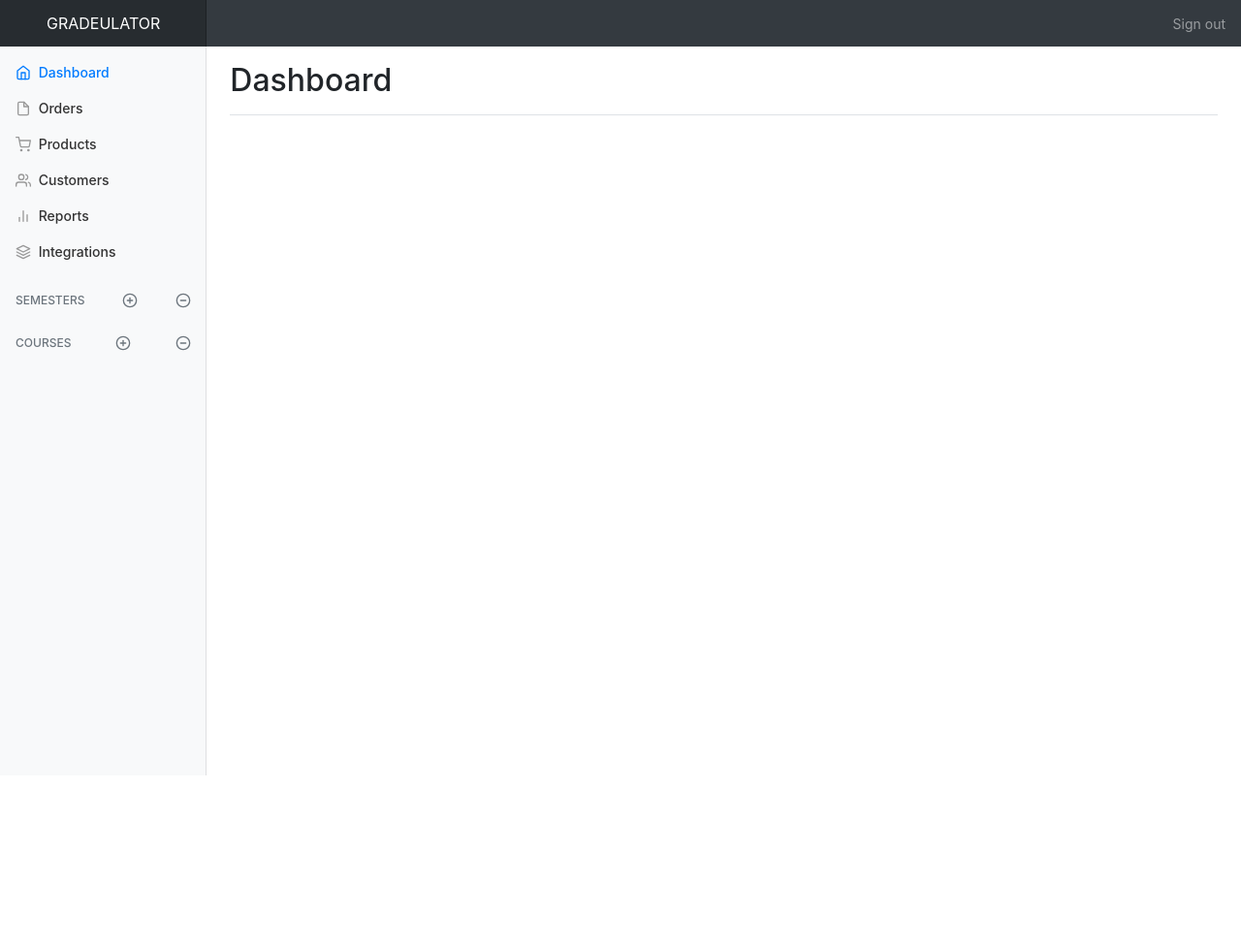
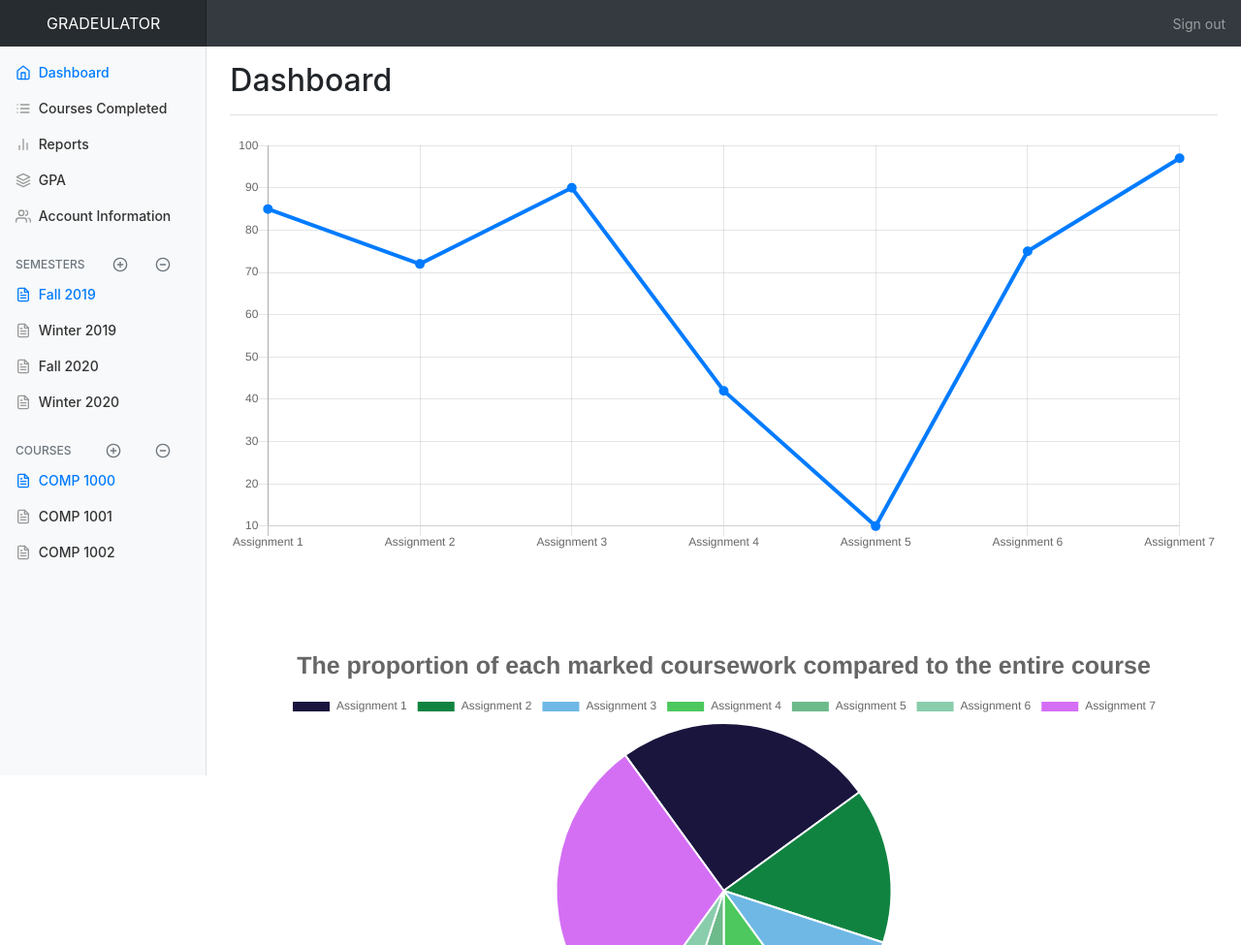
Before and after one commit to mhnaeem/Gradeulator, a plain HTML site: page dashboard.html in a window 1280 px wide. Shown: the top 975 px of the page at 97% size. Drawn offline with nearby package versions, Linux system fonts and the light colour scheme.

Commit message:
the main menu buttons can now be selected, minor changes to the structure and test data is automatically generated when the body is loaded

```diff
--- a/assets/js/main.js
+++ b/assets/js/main.js
@@ -412,8 +412,9 @@ function generateGraph(){
     var options = {
             title: {
                       display: true,
-                      text: 'What happens when you lend your favorite t-shirt to a girl ?',
-                      position: 'top'
+                      text: 'The proportion of each marked coursework compared to the entire course',
+                      position: 'top',
+                      fontSize: 25
                   },
             rotation: -0.7 * Math.PI
     };
@@ -545,3 +546,10 @@ function getConfirmation() {
    }
 }
 //Makes a confirmation dialog for deleting return user answer true or false complete
+
+//Makes the right menu active if selected
+function selectMainSideBar(num){
+    var mainSideBar = document.getElementById("mainSideBar");
+    mainSideBar.innerHTML = mainSideBar.innerHTML.replace('class="nav-link active"','class="nav-link"');
+    mainSideBar.innerHTML = mainSideBar.innerHTML.replace('class="nav-link" href="#" onclick="selectMainSideBar(' + num + ')"', 'class="nav-link active" href="#" onclick="selectMainSideBar(' + num + ')"');
+}
--- a/dashboard.html
+++ b/dashboard.html
@@ -18,7 +18,7 @@
 
   </head>
 
-  <body>
+  <body onload="test()">
       <nav class="navbar navbar-dark sticky-top bg-dark flex-md p-0">
       <a class="navbar-brand col-sm-3 col-md-2 mr-0 text-uppercase text-weight-bold text-center " href="#">Gradeulator</a>
       <ul class="navbar-nav px-3">
@@ -31,42 +31,36 @@
     <div class="container-fluid">
       <div class="row">
         <nav class="col-md-2 d-none d-md-block bg-light sidebar">
-          <div class="sidebar-sticky">
-            <ul class="nav flex-column">
+          <div class="sidebar-sticky position-fixed">
+            <ul class="nav flex-column" id="mainSideBar">
               <li class="nav-item">
-                <a class="nav-link active" href="#">
+                <a class="nav-link active" href="#" onclick="selectMainSideBar(1)">
                   <span data-feather="home"></span>
-                  Dashboard <span class="sr-only">(current)</span>
+                  Dashboard <!--<span class="sr-only">(current)</span>-->
                 </a>
               </li>
               <li class="nav-item">
-                <a class="nav-link" href="#">
-                  <span data-feather="file"></span>
-                  Orders
+                <a class="nav-link" href="#" onclick="selectMainSideBar(2)">
+                  <span data-feather="list"></span>
+                  Courses Completed
                 </a>
               </li>
               <li class="nav-item">
-                <a class="nav-link" href="#">
-                  <span data-feather="shopping-cart"></span>
-                  Products
-                </a>
-              </li>
-              <li class="nav-item">
-                <a class="nav-link" href="#">
-                  <span data-feather="users"></span>
-                  Customers
-                </a>
-              </li>
-              <li class="nav-item">
-                <a class="nav-link" href="#">
+                <a class="nav-link" href="#" onclick="selectMainSideBar(3)">
                   <span data-feather="bar-chart-2"></span>
                   Reports
                 </a>
               </li>
               <li class="nav-item">
-                <a class="nav-link" href="#">
+                <a class="nav-link" href="#" onclick="selectMainSideBar(4)">
                   <span data-feather="layers"></span>
-                  Integrations
+                  GPA
+                </a>
+              </li>
+              <li class="nav-item">
+                <a class="nav-link" href="#" onclick="selectMainSideBar(5)">
+                  <span data-feather="users"></span>
+                  Account Information
                 </a>
               </li>
             </ul>
@@ -105,9 +99,10 @@
           </div>
 
           <canvas class="my-4" id="myChart" width="900" height="380"></canvas>
+            <br><br>
           <canvas class="my-4" id="myPie" width="900" height="380"></canvas>
 
-          <h2>Current Grades</h2><button onclick="test()">Populate Test Data</button>
+          <h2>Current Grades</h2> <!--<button onclick="test()">Populate Test Data</button>-->
           <div class="table-responsive">
             <table class="table table-striped table-sm">
               <thead>
```
